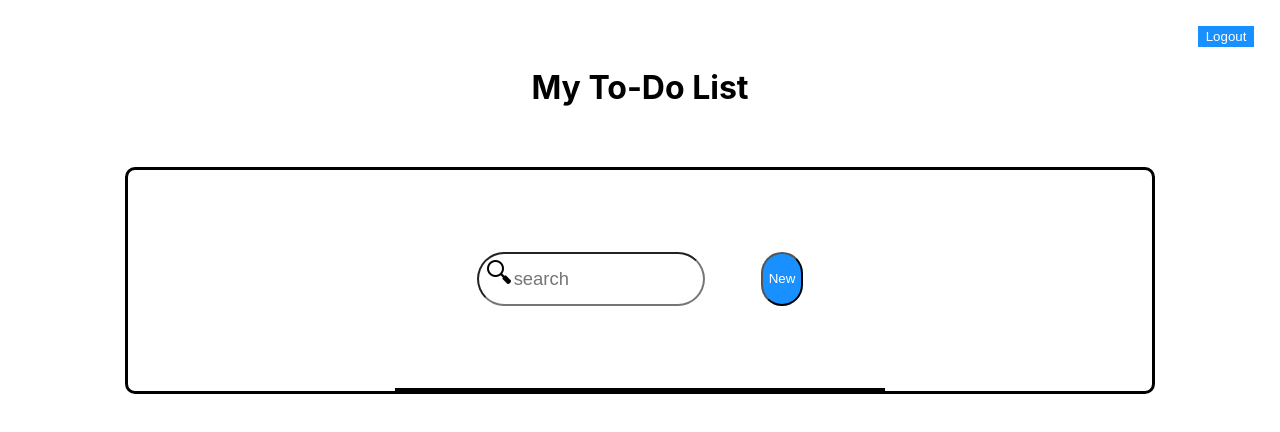
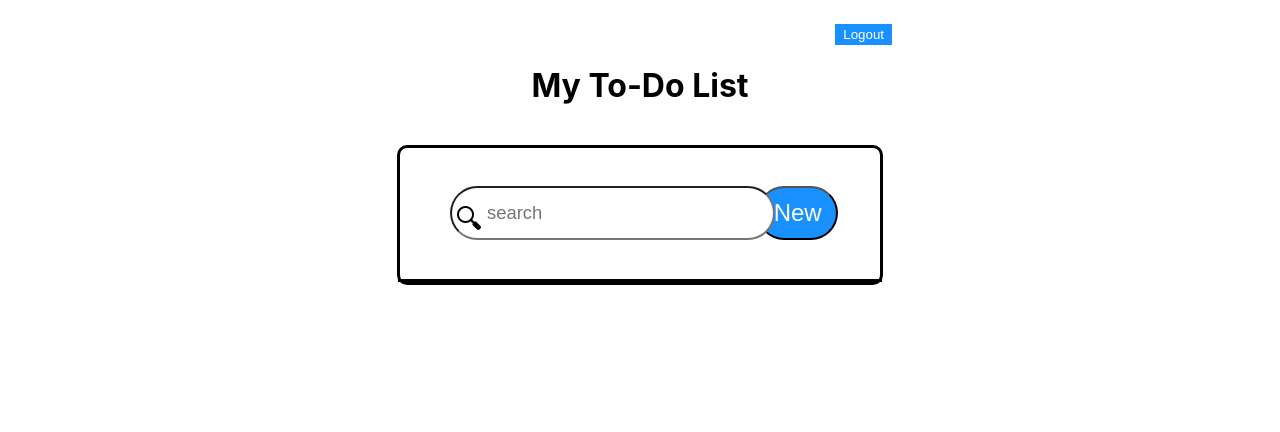
Before and after one commit to aldenho52/My-Todo-List, a React (Create React App) app in the folder rapptr-labs/: page /todolist in a window 1280 px wide. Shown: the top 432 px of the page. Built offline with nearby package versions, Linux system fonts and the light colour scheme.

Commit message:
fixes styling bugs and adds media queries for responsive design

```diff
--- a/rapptr-labs/src/components/LoginPage.js
+++ b/rapptr-labs/src/components/LoginPage.js
@@ -96,7 +96,7 @@ const LoginPage = () => {
                 <StyledInputContainer>
                     <label>
                     Email
-                    <div className='input-container'>
+                    <div className='input-container-login'>
                     <img className='icons' alt='account icon' src={accountIcon}/>
                     <StyledInput
                         value={loginInfo.user_email}
@@ -115,7 +115,7 @@ const LoginPage = () => {
                 <StyledInputContainer>
                     <label>
                     Password
-                    <div className='input-container'>
+                    <div className='input-container-login'>
                         <img className='icons' alt='account icon' src={passwordLockIcon}/>
                         <StyledInput
                             value={loginInfo.user_password}
--- a/rapptr-labs/src/components/Todo.js
+++ b/rapptr-labs/src/components/Todo.js
@@ -1,4 +1,5 @@
 import React, {useState, useEffect} from 'react'
+import styled from 'styled-components';
 
 // validation
 import * as yup from 'yup';
@@ -8,12 +9,68 @@ import schema from '../validation/TodoSchema.js';
 import EditIcon from '@material-ui/icons/Edit';
 import DeleteIcon from '@material-ui/icons/Delete';
 
+// styled components
+const StyledTodo = styled.div`
+    width: 100%;
+    border-bottom: 3px solid black;
+`;
+const StyledAddDiv = styled.div`
+`;
+const StyledForm = styled.form`
+    display: flex;
+    justify-content: space-between;
+    width: 100%;
+    padding-top: 5%;
+`;
+const StyledSaveInput = styled.input`
+    margin-left: 10%;
+    height: 4vh;
+    width: 70%;
+    font-size: 1.15rem;
+`;
+const StyledSaveBtn = styled.button`
+    border: 2px solid black;
+    color: white;
+    font-weight: 900;
+    background: black;
+    margin: 2% 5% 0 0;
+    width: 25%;
+    height: 4vh;
+`;
+const StyledError = styled.div`
+    color: red;
+    font-size: 0.7rem;
+    padding-left: 8%;
+    margin-bottom: 3%;
+`;
+const StyledDiv = styled.div`
+    display: flex;
+    justify-content: space-between;
+    width: 90%;
+    margin: 0 auto;
+`;
+
+const StyledP = styled.p`
+    max-width: 75%;
+    text-overflow: ellipsis;
+    /* Required for text-overflow to do anything */
+    white-space: nowrap;
+    overflow: hidden;
+`;
+const IconContainer = styled.div`
+    display: flex;
+    align-items: center;
+`;
+
+
+// initial values
 const initialFormErrors = {
     edittodo: ''
 }
 const initialValues = {
     edittodo: ''
 }
+
 
 const Todo = props => {
     const {todo, todos, setTodos} = props
@@ -74,12 +131,12 @@ const Todo = props => {
 
 
     return (
-        <div>
+        <StyledTodo>
         {editing ?
-            <div>
-                <form onSubmit={saveEdits}>
+            <StyledAddDiv>
+                <StyledForm onSubmit={saveEdits}>
                     <label>
-                    <input
+                    <StyledSaveInput
                         value={editInput.edittodo}
                         onChange={onChangeNewTodo}
                         name="edittodo"
@@ -87,18 +144,21 @@ const Todo = props => {
                         placeholder="new todo"
                     />
                     </label>
-                    <button disabled={disabled}>Save</button>
-                </form>
-            </div>
+                    <StyledSaveBtn disabled={disabled}>Save</StyledSaveBtn>
+                </StyledForm>
+                <StyledError>
+                        {errors.edittodo ? `${errors.edittodo}` : ''}
+                </StyledError>
+            </StyledAddDiv>
         :
-        <div>
-            <p>{todo.text.newtodo}</p>
-            <div>
+        <StyledDiv>
+            <StyledP>{todo.text.newtodo}</StyledP>
+            <IconContainer>
             <EditIcon onClick={() => editTodo(todo.text.newtodo)}></EditIcon>
             <DeleteIcon onClick={() => deleteTodo(todo.text.newtodo)}></DeleteIcon>
-            </div>
-        </div>}
-        </div>
+            </IconContainer>
+        </StyledDiv>}
+        </StyledTodo>
     )
 }
 
--- a/rapptr-labs/src/components/TodoList.js
+++ b/rapptr-labs/src/components/TodoList.js
@@ -18,6 +18,8 @@ const StyledContainer = styled.div`
     justify-content: center;
     align-items: center;
     width: 100%;
+    max-width: 600px;
+    margin: 0 auto;
 `;
 
 const StyledDiv = styled.div`
@@ -37,6 +39,7 @@ const StyledInputContainer = styled.div`
     display: flex;
     justify-content: space-around;
     border-bottom: 3px solid black;
+    width: 85%;
 `;
 const StyledDivHeader = styled.div`
     width: 100%;
@@ -48,12 +51,22 @@ const StyledInput = styled.input`
     width: 70%;
     border-radius: 30px;
     font-size: 1.15rem;
+    max-height: 10vh;
+    @media (min-width: 600px) {
+        width: 100%;
+        margin-left: 3%;
+    }
 `;
 const StyledSearchBtn = styled.button`
     border-radius: 30px;
     margin-left: 5%;
     color: white;
     background: #1890ff;
+    @media (min-width: 600px) {
+        width: 20%;
+        font-size: 1.5rem;
+        padding: 0px;
+    }
 `;
 const StyledError = styled.div`
     color: red;
@@ -65,7 +78,7 @@ const StyledButton = styled.button`
     border: 2px solid #1890ff;
     color: white;
     background: #1890ff;
-    margin: 2% 2% 0 0;
+    margin: 4% 8% 0 0;
 `;
 const StyledForm = styled.form`
     display: flex;
@@ -92,6 +105,13 @@ const StyledSaveBtn = styled.button`
 
 const StyledAddDiv = styled.div`
     border-bottom: 3px solid black;
+    width: 100%;
+`;
+
+const StyledTodoContainer = styled.div`
+    display: flex;
+    flex-direction: column;
+    width: 100%;
 `;
 
 
@@ -200,9 +220,6 @@ const TodoList = () => {
                         type="text"
                         placeholder="new todo"
                     />
-                    <div style={{ color: 'red' }}>
-                        {errors.newTodo ? `${errors.newtodo}` : ''}
-                    </div>
                     </label>
                     <StyledSaveBtn disabled={disabled}>Save</StyledSaveBtn>
                 </StyledForm>
@@ -211,11 +228,13 @@ const TodoList = () => {
                 </StyledError>
                 </StyledAddDiv>
                 }
+                <StyledTodoContainer>
                 {filteredList.map(todo => {
                     return (
                         <Todo key={todo.id} todo={todo} todos={todos} setTodos={setTodos} />
                     )
                 })}
+                </StyledTodoContainer>
             </StyledDiv>
         </StyledContainer>
     )
--- a/rapptr-labs/src/styling/LoginPage.css
+++ b/rapptr-labs/src/styling/LoginPage.css
@@ -1,14 +1,14 @@
-.input-container {
+.input-container-login {
     position: relative;
 }
 
-.input-container > img {
+.input-container-login > img {
     position: absolute;
     top: 6px;
     left: 5px;
   }
 
-.input-container > input {
+.input-container-login > input {
     padding-left: 30px;
   }
 
@@ -24,3 +24,14 @@ input {
 .invalid {
   border: 3px solid red;
 }
+
+@media (min-width: 600px) {
+  .input-container-login > img {
+    position: absolute;
+    top: 20px;
+    left: 5px;
+  }
+  input {
+    padding-left: 5%;
+  }
+}
--- a/rapptr-labs/src/styling/TodoList.css
+++ b/rapptr-labs/src/styling/TodoList.css
@@ -24,3 +24,10 @@ input {
 .invalid {
   border: 3px solid red;
 }
+
+@media (min-width: 600px) {
+  .input-container > img {
+    top: 20px;
+    left: 15px;
+  }
+}
```
